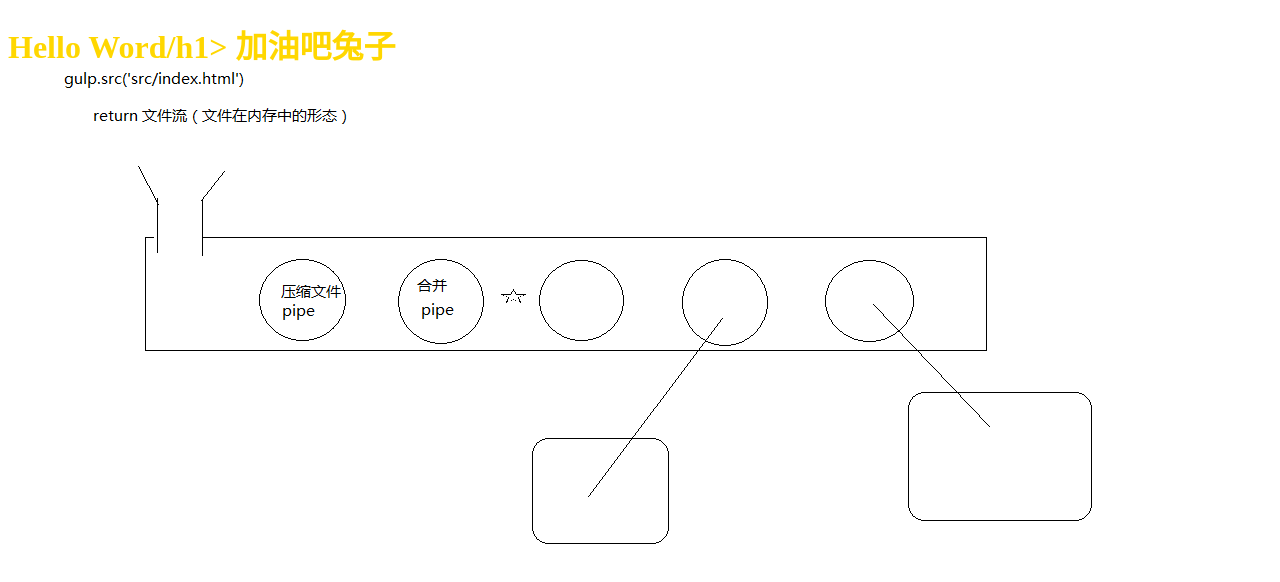
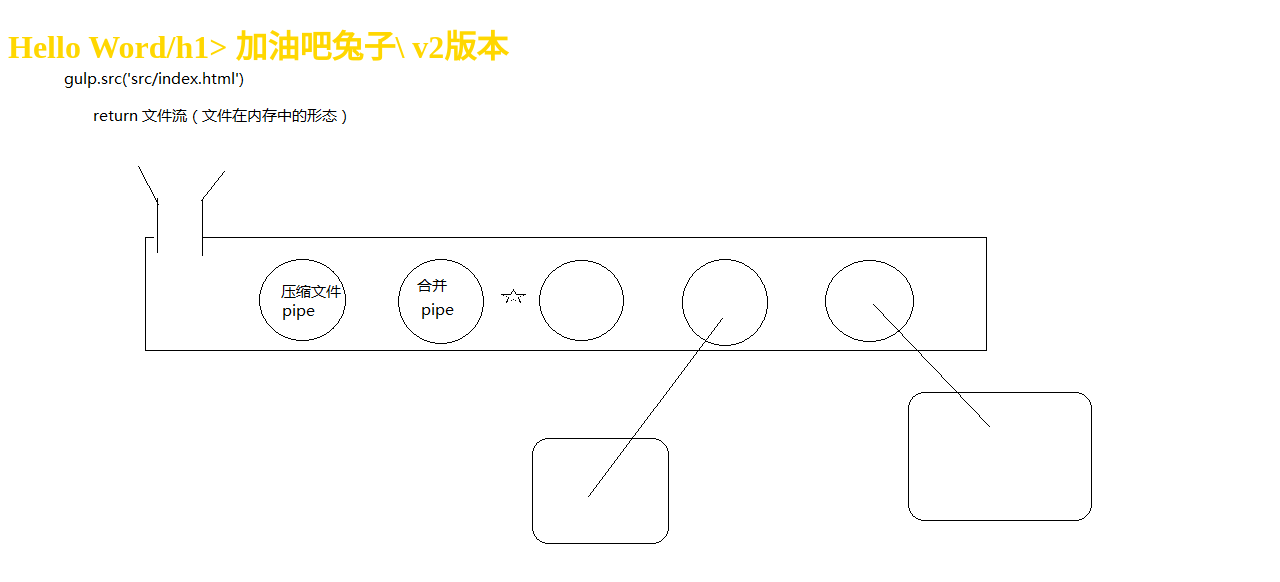
Before and after one commit to caiyunhui/git-demo, a website: page src/index.html in a window 1280 px wide. Drawn offline with nearby package versions, Linux system fonts and the light colour scheme; files that its build step writes are made by us from their sources.

Commit message:
v2第一次提交

```diff
--- a/src/index.html
+++ b/src/index.html
@@ -8,7 +8,8 @@
 <body>
 <!-- 注释 -->
 <h1>Hello Word/h1>
-加油吧兔子
+加油吧兔子\
+v2版本
 	<script src="script/all.js"></script>
 </body>
 </html>
```
